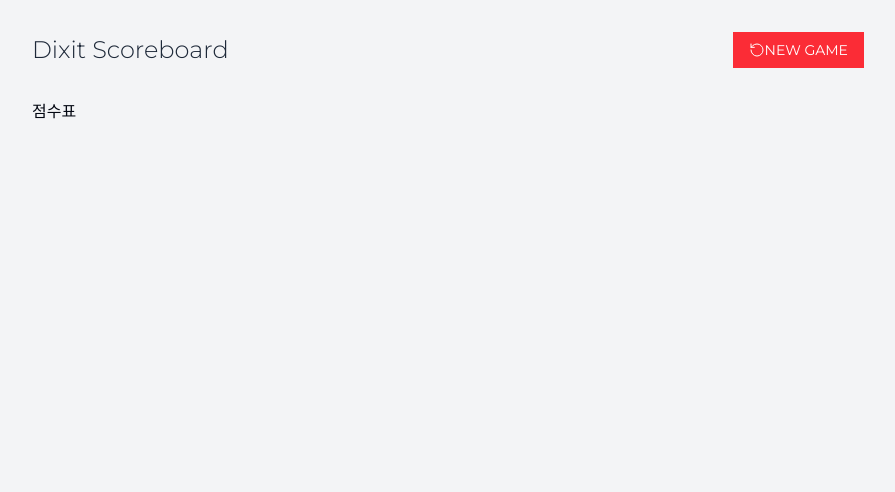
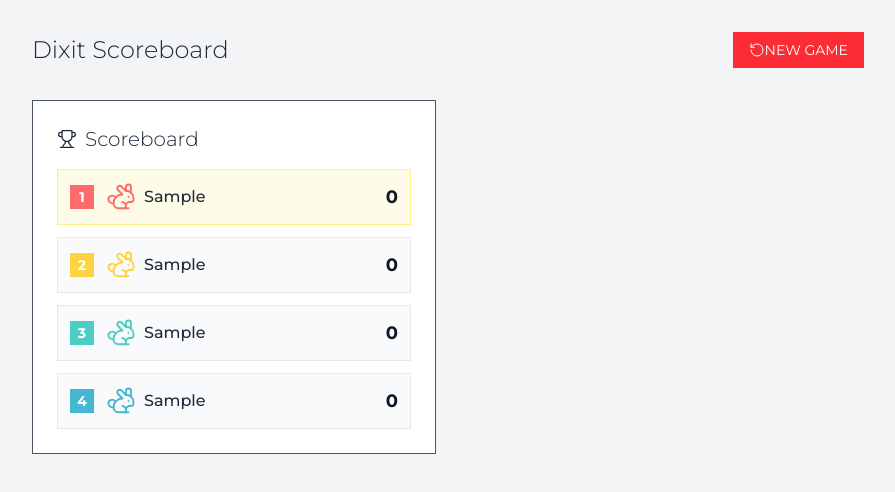
Before and after one commit to Pikadev1771/dixit-score, a Next.js app: page / in a window 1280 px wide. Both pictures are taken after typing "Sample", "Sample", "Sample", "Sample" into the empty fields and a click on the button "START". Shown: the top 492 px of the page, without its empty margins (192-1087 px from the left). Built offline with nearby package versions, Linux system fonts and the light colour scheme.

Commit message:
Feat: Storeboard UI 추가

```diff
--- a/src/app/page.tsx
+++ b/src/app/page.tsx
@@ -3,15 +3,30 @@
 import { useState } from 'react';
 import { RotateCcw } from 'lucide-react';
 import { GameSetup } from '@/components/GameSetup';
+import { Scoreboard } from '@/components/Scoreboard';
+
 import { useGameStore } from '@/lib/store';
+import { RoundScoreForm } from '@/types/types';
 
 const Home = () => {
   const [isGameSetup, setIsGameSetup] = useState(true);
-  const { initializeGame, resetGame } = useGameStore();
+  const {
+    players,
+    rounds,
+    isGameEnded,
+    winnerIds,
+    initializeGame,
+    finishRound,
+    resetGame,
+  } = useGameStore();
 
   const handleGameStart = (playerNames: string[]) => {
     initializeGame(playerNames);
     setIsGameSetup(false);
+  };
+
+  const handleRoundSubmit = (form: RoundScoreForm) => {
+    finishRound(form);
   };
 
   const handleResetGame = () => {
@@ -48,7 +63,14 @@
           </button>
         </div>
 
-        <div className="grid grid-cols-1 lg:grid-cols-2 gap-6">점수표</div>
+        <div className="grid grid-cols-1 lg:grid-cols-2 gap-6">
+          <Scoreboard
+            players={players}
+            currentRound={rounds.length + 1}
+            isGameEnded={isGameEnded}
+            winnerIds={winnerIds}
+          />
+        </div>
       </div>
     </div>
   );
--- /dev/null
+++ b/src/components/Scoreboard.tsx
@@ -0,0 +1,104 @@
+'use client';
+
+import { Player, PlayerId } from '@/types/types';
+import { Trophy, Award, Rabbit } from 'lucide-react';
+import { getPlayerColor } from '@/constants/theme';
+
+interface ScoreboardProps {
+  players: Player[];
+  currentRound: number;
+  isGameEnded: boolean;
+  winnerIds: PlayerId[];
+}
+
+export const Scoreboard = ({
+  players,
+  currentRound,
+  isGameEnded,
+  winnerIds,
+}: ScoreboardProps) => {
+  const sortedPlayers = [...players].sort(
+    (a, b) => b.totalScore - a.totalScore
+  );
+
+  const getWinnerNames = () => {
+    if (winnerIds.length === 0) return '';
+    if (winnerIds.length === 1) {
+      const winner = players.find((p) => p.id === winnerIds[0]);
+      return `${winner?.name}님이\n승리했습니다!`;
+    }
+    const winnerNames = winnerIds
+      .map((id) => players.find((p) => p.id === id)?.name)
+      .filter(Boolean)
+      .join(', ');
+    return `${winnerNames}님이\n공동 승리했습니다!`;
+  };
+
+  const getPlayerRowStyle = (index: number, playerId: PlayerId) => {
+    if (isGameEnded && winnerIds.includes(playerId)) {
+      return 'bg-green-50 border-green-200';
+    }
+    if (index === 0 && !isGameEnded) {
+      return 'bg-yellow-50 border-yellow-200';
+    }
+    return 'bg-gray-50 border-gray-200';
+  };
+
+  return (
+    <div className="bg-white border-1 border-gray-600 p-6">
+      <div className="flex justify-between items-center mb-4">
+        <h2 className="font-light text-xl text-gray-800 flex items-center gap-2">
+          <Trophy size={20} strokeWidth={1.5} />
+          Scoreboard
+        </h2>
+        {currentRound !== 1 && (
+          <span className="text-sm text-gray-600 flex items-center gap-1">
+            <Award size={16} strokeWidth={1.5} />
+            Round {currentRound - 1}
+          </span>
+        )}
+      </div>
+
+      {isGameEnded && winnerIds.length > 0 && (
+        <div className="mb-4 p-4 bg-green-100 border-1 border-green-400">
+          <p className="text-green-800 font-medium text-center flex items-center justify-center gap-2 whitespace-pre-line">
+            {getWinnerNames()} 🎉
+          </p>
+        </div>
+      )}
+
+      <div className="space-y-3">
+        {sortedPlayers.map((player, index) => {
+          const playerIndex = players.findIndex((p) => p.id === player.id);
+          const playerColor = getPlayerColor(playerIndex);
+
+          return (
+            <div
+              key={player.id}
+              className={`flex justify-between items-center p-3 border-1 ${getPlayerRowStyle(
+                index,
+                player.id
+              )}`}
+            >
+              <div className="flex items-center space-x-3">
+                <span
+                  className="w-6 h-6 flex items-center justify-center text-sm font-bold text-white"
+                  style={{ backgroundColor: playerColor }}
+                >
+                  {index + 1}
+                </span>
+                <span className="font-medium text-gray-800 flex items-center gap-2">
+                  <Rabbit size={30} color={playerColor} strokeWidth={1.5} />
+                  {player.name}
+                </span>
+              </div>
+              <span className="text-lg font-bold text-gray-900">
+                {player.totalScore}
+              </span>
+            </div>
+          );
+        })}
+      </div>
+    </div>
+  );
+};
--- a/src/lib/store.ts
+++ b/src/lib/store.ts
@@ -38,13 +38,10 @@
   finishRound: (form: RoundScoreForm) => {
     const { players } = get();
 
-    // 직접 입력된 점수 사용
-    const currentRoundScores = form.directScores;
-
     // 플레이어 총점 업데이트
     const updatedPlayers = players.map((player) => ({
       ...player,
-      totalScore: player.totalScore + (currentRoundScores[player.id] || 0),
+      totalScore: player.totalScore + (form.directScores[player.id] || 0),
     }));
 
     // 현재 라운드 정보 생성
@@ -52,7 +49,7 @@
       id: `round-${Date.now()}`,
       roundNumber: get().rounds.length + 1,
       form,
-      scores: currentRoundScores,
+      scores: form.directScores,
       timestamp: new Date().toISOString(),
     };
 
```
